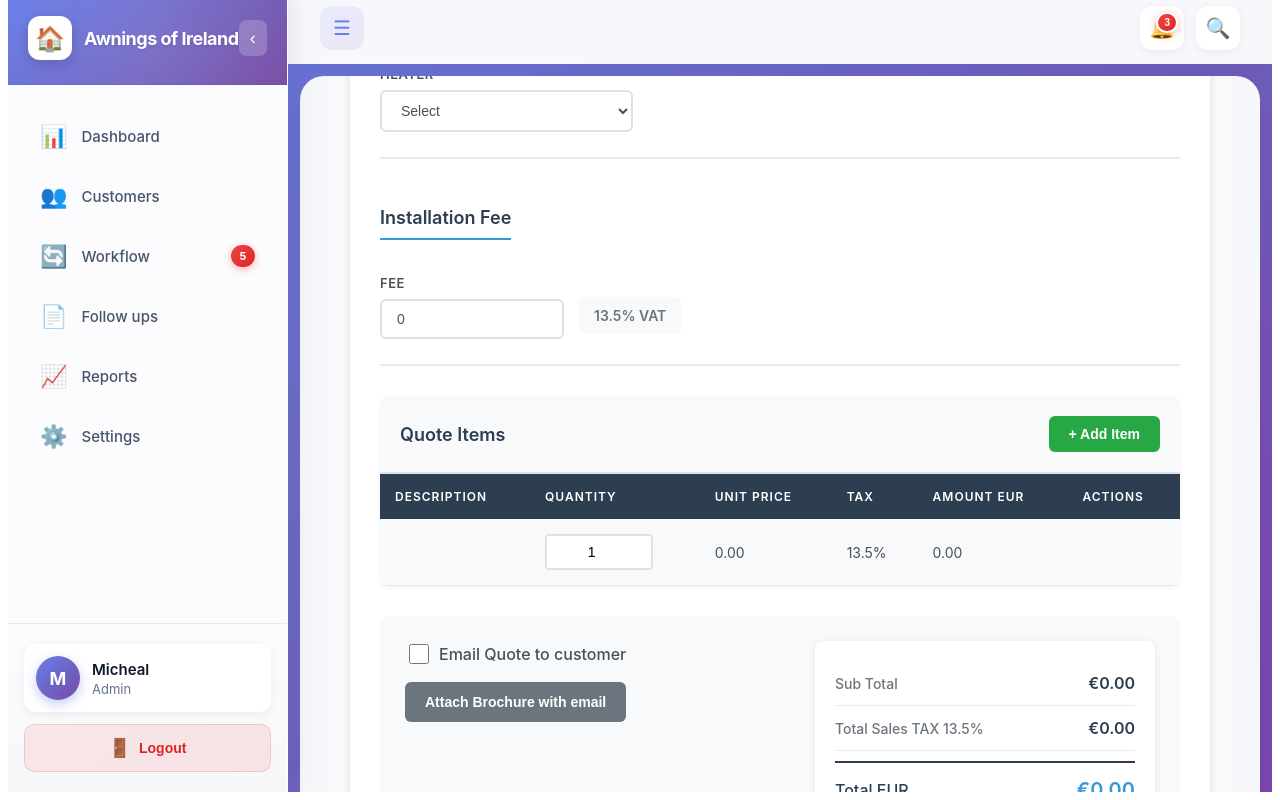
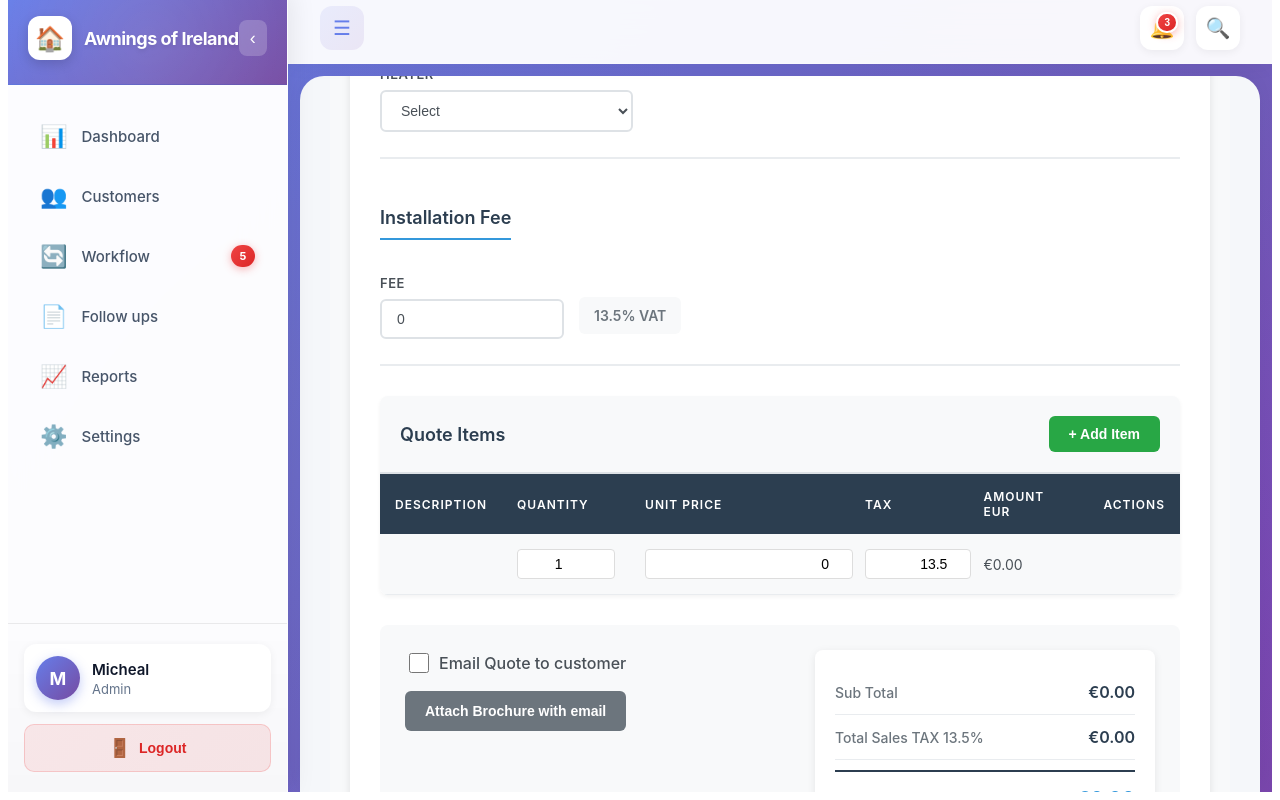
Before and after one commit to ranjith83/awnings-ireland, an Angular app: page /workflow/create-quote in a window 1280 px wide. Both pictures are taken after a click on the button "+ Add Item". Shown: the part 48-848 px from the top of the page. Built offline with nearby package versions, Linux system fonts and the light colour scheme.

Commit message:
Updates in create quotes screen

```diff
--- a/package.json
+++ b/package.json
@@ -32,6 +32,8 @@
     "@angular/router": "^20.3.0",
     "@angular/ssr": "^20.3.5",
     "express": "^5.1.0",
+    "jspdf": "^3.0.3",
+    "jspdf-autotable": "^5.0.2",
     "rxjs": "~7.8.0",
     "tslib": "^2.3.0"
   },
--- a/src/service/workflow-state.service.ts
+++ b/src/service/workflow-state.service.ts
@@ -12,6 +12,7 @@ export interface WorkflowStages {
 export interface SelectedWorkflow {
   id: number;
   product: string;
+  productId: number;
   description: string;
   stages: WorkflowStages;
   customerId?: number;
--- a/src/workflow/create-quote.component/create-quote.component.css
+++ b/src/workflow/create-quote.component/create-quote.component.css
@@ -588,3 +588,52 @@
 .quote-table tbody tr {
   animation: fadeIn 0.3s ease-out;
 }
+
+/* Add these styles to your existing create-quote.component.css */
+
+/* Input fields in table */
+.price-input,
+.tax-input {
+  width: 100%;
+  padding: 6px 8px;
+  border: 1px solid #ddd;
+  border-radius: 4px;
+  font-size: 14px;
+  text-align: right;
+}
+
+.price-input:focus,
+.tax-input:focus {
+  outline: none;
+  border-color: #4CAF50;
+  box-shadow: 0 0 0 2px rgba(76, 175, 80, 0.1);
+}
+
+.price-input:disabled,
+.tax-input:disabled {
+  background-color: #f5f5f5;
+  cursor: not-allowed;
+}
+
+/* Readonly text input for product name */
+.form-input[readonly] {
+  background-color: #f5f5f5;
+  cursor: default;
+  color: #333;
+}
+
+/* Adjust qty-input if not already styled */
+.qty-input {
+  width: 80px;
+  padding: 6px 8px;
+  border: 1px solid #ddd;
+  border-radius: 4px;
+  font-size: 14px;
+  text-align: center;
+}
+
+.qty-input:focus {
+  outline: none;
+  border-color: #4CAF50;
+  box-shadow: 0 0 0 2px rgba(76, 175, 80, 0.1);
+}
--- a/src/workflow/create-quote.component/create-quote.component.html
+++ b/src/workflow/create-quote.component/create-quote.component.html
@@ -20,7 +20,7 @@
       <div class="form-row">
         <div class="form-group full-width">
           <select class="form-select" [(ngModel)]="selectedWorkflowId" (change)="onWorkflowChange()">
-            <option [value]="null" disabled selected>Select Workflow</option>
+            <option [value]="null" disabled>Select Workflow</option>
             <option *ngFor="let workflow of workflows" [value]="workflow.workflowId">
               {{ workflow.workflowName || 'Workflow #' + workflow.workflowId }}
             </option>
@@ -44,13 +44,13 @@
         </div>
 
         <div class="form-group">
-          <label class="form-label">Select Model</label>
-          <select class="form-select" [(ngModel)]="selectedModelId" [disabled]="!selectedSupplierId">
-            <option [value]="null" disabled selected>Select</option>
-            <option *ngFor="let model of models" [value]="model.productId">
-              {{ model.productName }}
-            </option>
-          </select>
+          <label class="form-label">Product Model</label>
+          <input
+            type="text"
+            class="form-input"
+            [(ngModel)]="selectedProductName"
+            readonly
+            placeholder="Product will be displayed here">
         </div>
 
         <div class="form-group">
@@ -84,7 +84,7 @@
           <select class="form-select" [(ngModel)]="selectedBrackets" (change)="onBracketChange()">
             <option value="" disabled selected>Select</option>
             <option *ngFor="let bracket of brackets" [value]="bracket.bracketId">
-              {{ bracket.description }} - €{{ bracket.price | number:'1.2-2' }}
+              {{ bracket.bracketName }} - €{{ bracket.price | number:'1.2-2' }}
             </option>
           </select>
         </div>
@@ -161,9 +161,26 @@
                 (ngModelChange)="onQuantityChange(item)"
                 min="1">
             </td>
-            <td>{{ item.unitPrice | number:'1.2-2' }}</td>
-            <td>{{ item.taxRate }}%</td>
-            <td>{{ item.amount | number:'1.2-2' }}</td>
+            <td>
+              <input
+                type="number"
+                class="price-input"
+                [(ngModel)]="item.unitPrice"
+                (ngModelChange)="onItemChange(item)"
+                min="0"
+                step="0.01">
+            </td>
+            <td>
+              <input
+                type="number"
+                class="tax-input"
+                [(ngModel)]="item.taxRate"
+                (ngModelChange)="onItemChange(item)"
+                min="0"
+                max="100"
+                step="0.5">
+            </td>
+            <td>€{{ item.amount | number:'1.2-2' }}</td>
             <td>
               <button class="btn-remove" (click)="removeQuoteItem(i)" *ngIf="quoteItems.length > 1">
                 Remove
--- a/src/workflow/create-quote.component/create-quote.component.ts
+++ b/src/workflow/create-quote.component/create-quote.component.ts
@@ -2,7 +2,6 @@ import { Component, OnDestroy, OnInit } from '@angular/core';
 import { CommonModule } from '@angular/common';
 import { FormsModule } from '@angular/forms';
 import { Subject, takeUntil } from 'rxjs';
-//import { Quote, QuoteItem, Workflow, Supplier, ProductModel } from '../../model/create-quote';
 import { ActivatedRoute, Router } from '@angular/router';
 import { ProductModel, QuoteItem, Supplier, Workflow } from '../../model/create-quote';
 
@@ -12,7 +11,6 @@ import {
   CreateQuoteItemDto,
   QuoteDto,
   QuoteItemDto,
-
 } from '../../service/create-quote.service';
 import {
   WorkflowService,
@@ -32,16 +30,15 @@ interface QuoteItemDisplay extends CreateQuoteItemDto {
   amount: number;
 }
 
-
 @Component({
   selector: 'app-create-quote.component',
-  standalone:true,
+  standalone: true,
   imports: [CommonModule, FormsModule],
   templateUrl: './create-quote.component.html',
   styleUrl: './create-quote.component.css'
 })
-export class CreateQuoteComponent  implements OnInit, OnDestroy {
- // Workflow and selection data
+export class CreateQuoteComponent implements OnInit, OnDestroy {
+  // Workflow and selection data
   workflowId: number | null = null;
   customerId: number | null = null;
   customerName: string = '';
@@ -64,7 +61,7 @@ export class CreateQuoteComponent  implements OnInit, OnDestroy {
   availableWidths: number[] = [];
   availableProjections: number[] = [];
   selectedWidthCm: number | null = null;
-  selectedAwning: number | null = null; // This will be projection
+  selectedAwning: number | null = null;
 
   // Product details
   selectedProductName: string = '';
@@ -121,25 +118,25 @@ export class CreateQuoteComponent  implements OnInit, OnDestroy {
 
         const paramWorkflowId = params['workflowId'] ? +params['workflowId'] : null;
 
-        if (!this.customerId) {
-          const selectedWorkflow = this.workflowStateService.getSelectedWorkflow();
-          this.customerId = selectedWorkflow?.customerId || null;
-          this.customerName = selectedWorkflow?.customerName || '';
-        }
+        let workflowId = 0;
 
         if (!this.customerId) {
           this.errorMessage = 'No customer selected. Please select a customer first.';
           return;
         }
 
-        this.loadWorkflowsForCustomer(paramWorkflowId);
+         if (this.customerId) {
+          const selectedWorkflow = this.workflowStateService.getSelectedWorkflow();
+          this.customerId = selectedWorkflow?.customerId || null;
+          this.customerName = selectedWorkflow?.customerName || '';
+          workflowId = selectedWorkflow?.id || 0;
+        }
+
+        this.loadWorkflowsForCustomer(workflowId);
         this.loadSuppliers();
       });
   }
 
-  /**
-   * Load all suppliers
-   */
   private loadSuppliers() {
     this.workflowService.getAllSuppliers()
       .pipe(takeUntil(this.destroy$))
@@ -154,9 +151,6 @@ export class CreateQuoteComponent  implements OnInit, OnDestroy {
       });
   }
 
-  /**
-   * Load all workflows for the customer
-   */
   private loadWorkflowsForCustomer(preselectedWorkflowId: number | null = null) {
     if (!this.customerId) return;
 
@@ -168,13 +162,21 @@ export class CreateQuoteComponent  implements OnInit, OnDestroy {
           this.workflows = workflows;
           this.isLoading = false;
 
-          if (this.workflows.length === 1) {
+          // Priority 1: Use preselected workflow ID from query params
+          if (preselectedWorkflowId && this.workflows.some(w => w.workflowId === preselectedWorkflowId)) {
+            this.selectedWorkflowId = preselectedWorkflowId;
+            this.workflowId = preselectedWorkflowId;
+            this.onWorkflowChange();
+          }
+          // Priority 2: Use workflow ID from workflow state service
+          else if (this.selectedWorkflowId && this.workflows.some(w => w.workflowId === this.selectedWorkflowId)) {
+            this.workflowId = this.selectedWorkflowId;
+            this.onWorkflowChange();
+          }
+          // Priority 3: If only one workflow, select it
+          else if (this.workflows.length === 1) {
             this.selectedWorkflowId = this.workflows[0].workflowId;
             this.workflowId = this.workflows[0].workflowId;
-            this.onWorkflowChange();
-          } else if (preselectedWorkflowId && this.workflows.some(w => w.workflowId === preselectedWorkflowId)) {
-            this.selectedWorkflowId = preselectedWorkflowId;
-            this.workflowId = preselectedWorkflowId;
             this.onWorkflowChange();
           }
         },
@@ -186,9 +188,6 @@ export class CreateQuoteComponent  implements OnInit, OnDestroy {
       });
   }
 
-  /**
-   * Handle workflow selection change - auto-populate model
-   */
   onWorkflowChange() {
     if (!this.selectedWorkflowId) return;
 
@@ -196,25 +195,16 @@ export class CreateQuoteComponent  implements OnInit, OnDestroy {
     const selectedWorkflow = this.workflows.find(w => w.workflowId == this.selectedWorkflowId);
 
     if (selectedWorkflow) {
-      // Auto-populate supplier and model based on workflow
       this.selectedSupplierId = selectedWorkflow.supplierId;
       this.selectedModelId = selectedWorkflow.productId;
       this.selectedProductName = selectedWorkflow.productName;
 
-      // Load models for the supplier
       this.onSupplierChange();
-
-      // Load widths and projections for the product
       this.loadProductWidthsAndProjections();
-
-      // Load product addons (brackets, arms, motors, heaters)
       this.loadProductAddons();
     }
   }
 
-  /**
-   * Load product addons (brackets, arms, motors, heaters)
-   */
   private loadProductAddons() {
     if (!this.selectedModelId) return;
 
@@ -267,31 +257,13 @@ export class CreateQuoteComponent  implements OnInit, OnDestroy {
       });
   }
 
-  /**
-   * Handle supplier change - load models
-   */
   onSupplierChange() {
     if (!this.selectedSupplierId) {
       this.models = [];
       return;
     }
-/**
-    this.workflowService.getProductsBySupplierId(this.selectedSupplierId)
-      .pipe(takeUntil(this.destroy$))
-      .subscribe({
-        next: (products) => {
-          this.models = products;
-        },
-        error: (error) => {
-          console.error('Error loading models:', error);
-          this.errorMessage = 'Failed to load models';
-        }
-      }); */
   }
 
-  /**
-   * Load available widths and projections for selected product
-   */
   private loadProductWidthsAndProjections() {
     if (!this.selectedModelId) return;
 
@@ -322,16 +294,10 @@ export class CreateQuoteComponent  implements OnInit, OnDestroy {
       });
   }
 
-  /**
-   * Handle width selection
-   */
   onWidthChange() {
     this.checkAndGenerateFirstLineItem();
   }
 
-  /**
-   * Handle awning/projection selection
-   */
   onAwningChange() {
     this.checkAndGenerateFirstLineItem();
   }
@@ -365,21 +331,20 @@ export class CreateQuoteComponent  implements OnInit, OnDestroy {
 
   /**
    * Generate the first line item based on selected width and awning/projection
-   * Format: "Markilux 990 closed cassette awning 500m wide x 300m"
+   * Format: "Markilux 990 closed cassette awning 500cm wide x 300cm"
    */
   private generateFirstLineItem() {
     if (!this.selectedWidthCm || !this.selectedAwning || !this.selectedProductName) {
       return;
     }
 
-    // Create description with cm values as shown in requirements
-    const description = `${this.selectedProductName} closed cassette awning ${this.selectedWidthCm}m wide x ${this.selectedAwning}m`;
+    // Create description
+    const description = `${this.selectedProductName} closed cassette awning ${this.selectedWidthCm}cm wide x ${this.selectedAwning}cm`;
 
-    // Calculate amount with tax
+    // Calculate amount: unit price + tax
     const unitPrice = this.calculatedPrice;
     const taxRate = this.vatRate;
-    const taxAmount = unitPrice * (taxRate / 100);
-    const totalAmount = unitPrice + taxAmount;
+    const amount = this.calculateAmount(1, unitPrice, taxRate, 0);
 
     const firstLineItem: QuoteItemDisplay = {
       description: description,
@@ -387,24 +352,20 @@ export class CreateQuoteComponent  implements OnInit, OnDestroy {
       unitPrice: unitPrice,
       taxRate: taxRate,
       discountPercentage: 0,
-      amount: totalAmount
+      amount: amount
     };
 
-    // Check if first item is already auto-generated
+    // Check if first item is already auto-generated (main product)
     if (this.quoteItems.length > 0 && this.quoteItems[0].description.includes('wide x')) {
       this.quoteItems[0] = firstLineItem;
     } else {
       this.quoteItems.unshift(firstLineItem);
     }
-
-    this.successMessage = 'First line item generated successfully';
-    setTimeout(() => {
-      this.successMessage = '';
-    }, 3000);
   }
 
   /**
    * Handle bracket selection change
+   * Adds as 2nd line item after main product
    */
   onBracketChange() {
     if (!this.selectedBrackets) {
@@ -414,12 +375,26 @@ export class CreateQuoteComponent  implements OnInit, OnDestroy {
 
     const bracket = this.brackets.find(b => b.bracketId.toString() === this.selectedBrackets);
     if (bracket) {
-      this.addOrUpdateAddonLineItem('bracket', bracket.description, bracket.price);
+      // Calculate amount: unit price + tax
+      const amount = this.calculateAmount(1, bracket.price, this.vatRate, 0);
+
+      const lineItem: QuoteItemDisplay = {
+        description: bracket.bracketName,
+        quantity: 1,
+        unitPrice: bracket.price,
+        taxRate: this.vatRate,
+        discountPercentage: 0,
+        amount: amount,
+        id: this.getAddonItemId('bracket')
+      };
+
+      this.addOrUpdateAddonLineItem('bracket', lineItem);
     }
   }
 
   /**
    * Handle arm selection change
+   * Adds as 3rd line item after bracket
    */
   onArmChange() {
     if (!this.selectedArms) {
@@ -429,12 +404,26 @@ export class CreateQuoteComponent  implements OnInit, OnDestroy {
 
     const arm = this.arms.find(a => a.armId.toString() === this.selectedArms);
     if (arm) {
-      this.addOrUpdateAddonLineItem('arm', arm.description, arm.price);
+      // Calculate amount: unit price + tax
+      const amount = this.calculateAmount(1, arm.price, this.vatRate, 0);
+
+      const lineItem: QuoteItemDisplay = {
+        description: arm.description,
+        quantity: 1,
+        unitPrice: arm.price,
+        taxRate: this.vatRate,
+        discountPercentage: 0,
+        amount: amount,
+        id: this.getAddonItemId('arm')
+      };
+
+      this.addOrUpdateAddonLineItem('arm', lineItem);
     }
   }
 
   /**
    * Handle motor selection change
+   * Adds as 4th line item after arm
    */
   onMotorChange() {
     if (!this.selectedMotor) {
@@ -444,12 +433,26 @@ export class CreateQuoteComponent  implements OnInit, OnDestroy {
 
     const motor = this.motors.find(m => m.motorId.toString() === this.selectedMotor);
     if (motor) {
-      this.addOrUpdateAddonLineItem('motor', motor.description, motor.price);
+      // Calculate amount: unit price + tax
+      const amount = this.calculateAmount(1, motor.price, this.vatRate, 0);
+
+      const lineItem: QuoteItemDisplay = {
+        description: motor.description,
+        quantity: 1,
+        unitPrice: motor.price,
+        taxRate: this.vatRate,
+        discountPercentage: 0,
+        amount: amount,
+        id: this.getAddonItemId('motor')
+      };
+
+      this.addOrUpdateAddonLineItem('motor', lineItem);
     }
   }
 
   /**
    * Handle heater selection change
+   * Adds as 5th line item after motor
    */
   onHeaterChange() {
     if (!this.selectedHeater) {
@@ -459,36 +462,46 @@ export class CreateQuoteComponent  implements OnInit, OnDestroy {
 
     const heater = this.heaters.find(h => h.heaterId.toString() === this.selectedHeater);
     if (heater) {
-      this.addOrUpdateAddonLineItem('heater', heater.description, heater.price);
+      // Calculate amount: unit price + tax
+      const amount = this.calculateAmount(1, heater.price, this.vatRate, 0);
+
+      const lineItem: QuoteItemDisplay = {
+        description: heater.description,
+        quantity: 1,
+        unitPrice: heater.price,
+        taxRate: this.vatRate,
+        discountPercentage: 0,
+        amount: amount,
+        id: this.getAddonItemId('heater')
+      };
+
+      this.addOrUpdateAddonLineItem('heater', lineItem);
     }
   }
 
   /**
-   * Add or update addon line item
+   * Calculate amount: unit price + tax
+   * Formula: (quantity * unitPrice * (1 - discount%/100)) * (1 + tax%/100)
    */
-  private addOrUpdateAddonLineItem(type: string, description: string, price: number) {
-    const taxRate = this.vatRate;
-    const taxAmount = price * (taxRate / 100);
-    const totalAmount = price + taxAmount;
+  private calculateAmount(quantity: number, unitPrice: number, taxRate: number, discountPercentage: number): number {
+    const subtotal = quantity * unitPrice;
+    const discount = subtotal * (discountPercentage / 100);
+    const taxableAmount = subtotal - discount;
+    const tax = taxableAmount * (taxRate / 100);
+    return taxableAmount + tax;
+  }
 
-    const lineItem: QuoteItemDisplay = {
-      description: description,
-      quantity: 1,
-      unitPrice: price,
-      taxRate: taxRate,
-      discountPercentage: 0,
-      amount: totalAmount,
-      id: this.getAddonItemId(type)
-    };
-
-    // Find existing addon item of this type
-    const existingIndex = this.quoteItems.findIndex(item => item.id === this.getAddonItemId(type));
+  /**
+   * Add or update addon line item in correct position
+   */
+  private addOrUpdateAddonLineItem(type: string, lineItem: QuoteItemDisplay) {
+    const existingIndex = this.quoteItems.findIndex(item => item.id === lineItem.id);
 
     if (existingIndex !== -1) {
       // Update existing item
       this.quoteItems[existingIndex] = lineItem;
     } else {
-      // Add new item after the first item (main product)
+      // Add new item in correct position
       const insertIndex = this.getAddonInsertIndex(type);
       this.quoteItems.splice(insertIndex, 0, lineItem);
     }
@@ -545,7 +558,8 @@ export class CreateQuoteComponent  implements OnInit, OnDestroy {
    * Handle quantity change for quote items
    */
   onQuantityChange(item: QuoteItemDisplay) {
-    this.onItemChange(item);
+    const taxRate = item?.taxRate || 0;
+    item.amount = this.calculateAmount(item.quantity, item.unitPrice, taxRate, item.discountPercentage || 0);
   }
 
   private getDefaultFollowUpDate(): string {
@@ -554,7 +568,6 @@ export class CreateQuoteComponent  implements OnInit, OnDestroy {
     return date.toISOString().split('T')[0];
   }
 
-  // Quote item management
   addQuoteItem() {
     this.quoteItems.push({
       description: '',
@@ -573,20 +586,14 @@ export class CreateQuoteComponent  implements OnInit, OnDestroy {
   }
 
   calculateItemAmount(item: QuoteItemDisplay): number {
-    const discountPercentage = item?.discountPercentage || 0;
     const taxRate = item?.taxRate || 0;
-    const subtotal = item.quantity * item.unitPrice;
-    const discount = subtotal * (discountPercentage / 100);
-    const taxableAmount = subtotal - discount;
-    const tax = taxableAmount * (taxRate / 100);
-    return taxableAmount + tax;
+    return this.calculateAmount(item.quantity, item.unitPrice, taxRate, item.discountPercentage || 0);
   }
 
   onItemChange(item: QuoteItemDisplay) {
     item.amount = this.calculateItemAmount(item);
   }
 
-  // Calculations
   get subtotal(): number {
     return this.quoteItems.reduce((sum, item) =>
       sum + (item.quantity * item.unitPrice), 0
@@ -616,7 +623,6 @@ export class CreateQuoteComponent  implements OnInit, OnDestroy {
     return this.quoteItems.reduce((sum, item) => sum + item.amount, 0);
   }
 
-  // Form validation
   isFormValid(): boolean {
     if (!this.workflowId || !this.customerId) return false;
     if (this.quoteItems.length === 0) return false;
@@ -628,7 +634,6 @@ export class CreateQuoteComponent  implements OnInit, OnDestroy {
     );
   }
 
-  // Generate quote
   generateQuote() {
     if (!this.isFormValid()) {
       this.errorMessage = 'Please fill in all required fields and ensure at least one quote item exists';
--- a/src/workflow/workflow-list.component/workflow-list.component.ts
+++ b/src/workflow/workflow-list.component/workflow-list.component.ts
@@ -334,6 +334,7 @@ workflows: WorkflowDto[] = [];
   selectWorkflow(workflow: WorkflowDto) {
     const selected: SelectedWorkflow = {
       id: workflow.workflowId,
+      productId: workflow.productId,
       product: workflow.productName,
       description: workflow.description,
       stages: {
```
Also changed, not shown: src/service/workflow.service.ts (+8 -5 lines), 1 other file (tests, documents, lock files or other folders).
